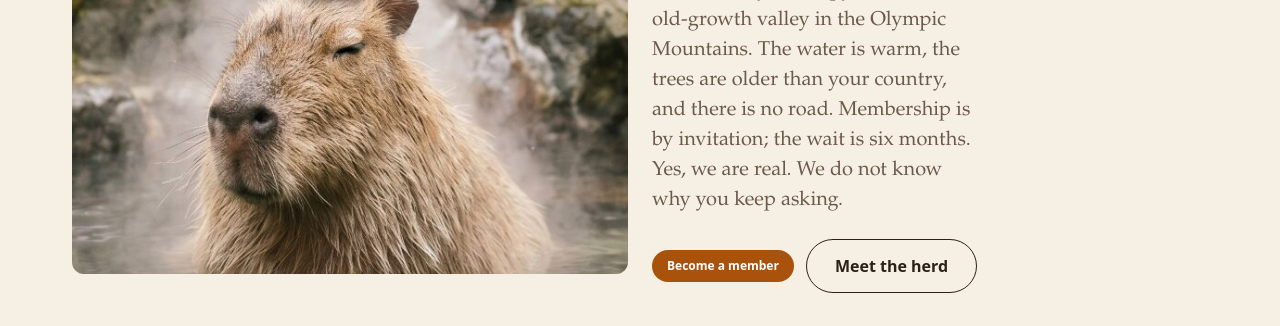
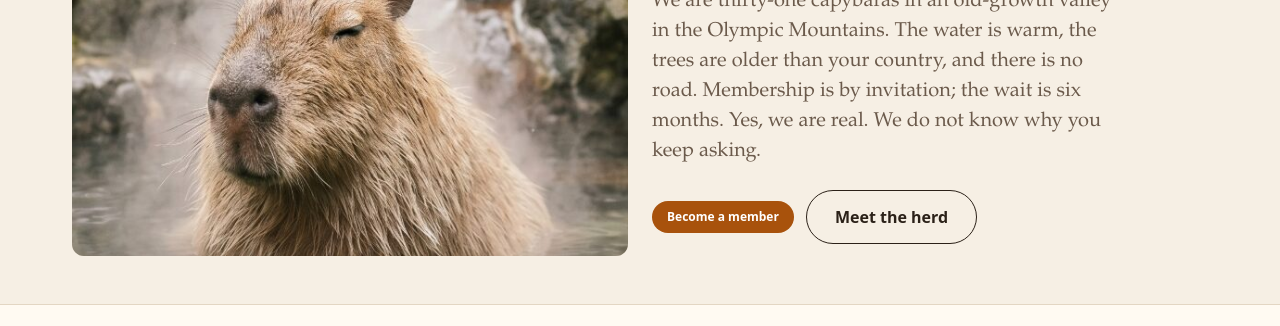
Before and after one commit to mullinsben/jig-studio, a plain HTML site: page demo/index.html in a window 1280 px wide. Shown: the part 274-600 px from the top of the page. Drawn offline with Linux system fonts and the light colour scheme.

Commit message:
hero copy width; auto harmonizes button groups

```diff
--- a/demo/index.html
+++ b/demo/index.html
@@ -90,7 +90,7 @@
   .hero-media { grid-column: 1 / span 6; aspect-ratio: 4 / 3; border-radius: var(--radius-md); overflow: hidden; background: var(--c-line); }
   .hero-media img { width: 100%; height: 100%; object-fit: cover; }
   .hero-copy { grid-column: 7 / span 6; }
-  .hero-copy p { font-size: var(--text-lg); max-width: 32ch; }
+  .hero-copy p { font-size: var(--text-lg); max-width: 46ch; }
   .hero-actions { display: flex; gap: var(--space-12); align-items: center; flex-wrap: wrap; margin-top: var(--space-24); }
 
   /* ---------- Herd ---------- */
```
